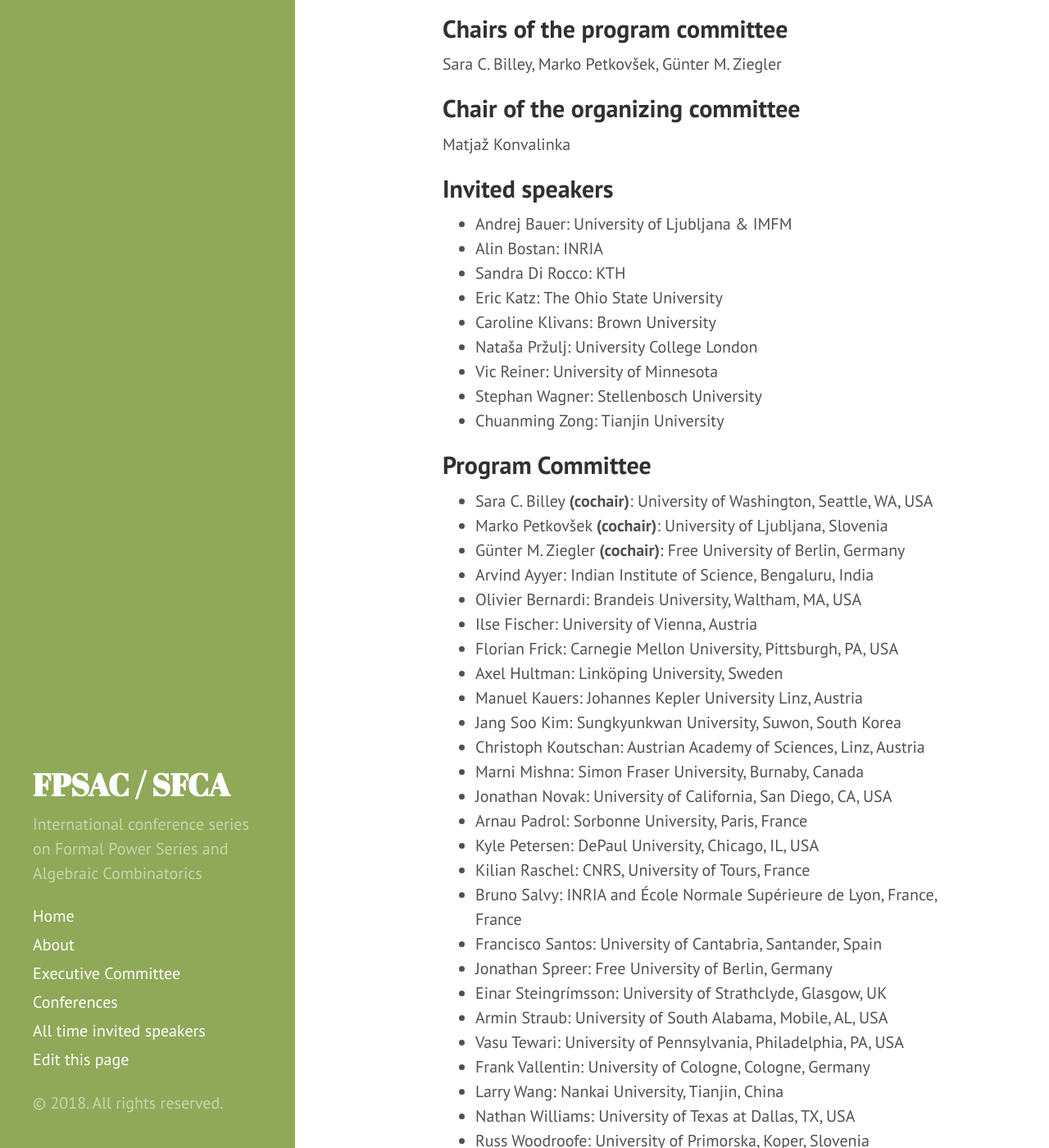
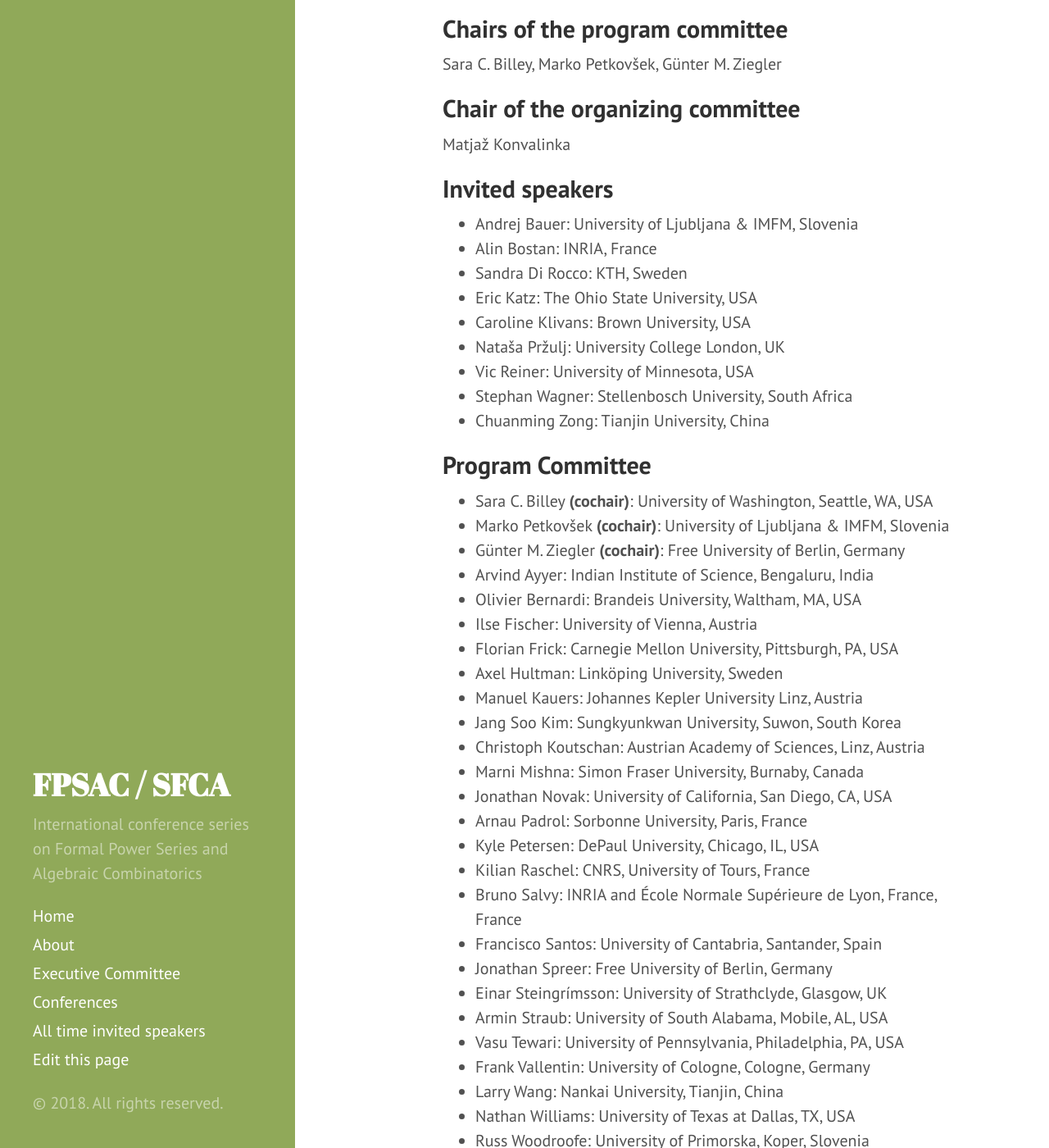
Before and after one commit to FPSAC/FPSAC.github.io, a Jekyll site: the page built from _confs/fpsac-2019.md, in a window 1280 px wide and 1400 px high, scrolled down 424 px. Shown: the whole window at 82% size. Built offline with Jekyll 4.4.1, drawn with Linux system fonts in a browser that asks for light colours; some of the changed text lies outside the part shown.

Commit message:
Update fpsac-2019.md

```diff
--- a/_confs/fpsac-2019.md
+++ b/_confs/fpsac-2019.md
@@ -10,23 +10,23 @@ site: http://fpsac2019.fmf.uni-lj.si/
 
 invited_speakers:
 - name: Andrej Bauer
-  affiliation: University of Ljubljana & IMFM
+  affiliation: University of Ljubljana & IMFM, Slovenia
 - name: Alin Bostan
-  affiliation: INRIA
+  affiliation: INRIA, France
 - name: Sandra Di Rocco
-  affiliation: KTH
+  affiliation: KTH, Sweden
 - name: Eric Katz
-  affiliation: The Ohio State University
+  affiliation: The Ohio State University, USA
 - name: Caroline Klivans
-  affiliation: Brown University
+  affiliation: Brown University, USA
 - name: Nataša Pržulj
-  affiliation: University College London
+  affiliation: University College London, UK
 - name: Vic Reiner
-  affiliation: University of Minnesota
+  affiliation: University of Minnesota, USA
 - name: Stephan Wagner
-  affiliation: Stellenbosch University
+  affiliation: Stellenbosch University, South Africa
 - name: Chuanming Zong
-  affiliation: Tianjin University
+  affiliation: Tianjin University, China
 
 
 program_committee:
@@ -35,7 +35,7 @@ program_committee:
   affiliation: University of Washington, Seattle, WA, USA
   role: cochair
 - name: Marko Petkovšek
-  affiliation: University of Ljubljana, Slovenia
+  affiliation: University of Ljubljana & IMFM, Slovenia
   role: cochair
 - name: Günter M. Ziegler
   affiliation: Free University of Berlin, Germany
@@ -92,7 +92,7 @@ program_committee:
 organizing_committee:
 
 - name: Matjaž Konvalinka
-  affiliation: University of Ljubljana, Slovenia
+  affiliation: University of Ljubljana & IMFM, Slovenia
   role: chair
 
 - name: Nicholas Beaton
@@ -100,6 +100,9 @@ organizing_committee:
 
 - name: Roger Behrend
   affiliation: University of Cardiff
+
+- name: Vesna Iršič
+  affiliation: University of Ljubljana & IMFM, Slovenia
 
 - name: Joel Lewis
   affiliation: The George Washington University
@@ -110,6 +113,9 @@ organizing_committee:
 - name: Martin Milanič
   affiliation: University of Primorska
 
+- name: Lara Vukšić
+  affiliation: University of Ljubljana & IMFM, Slovenia
+
 - name: Ole Warnaar
   affiliation: The University of Queensland
   role: executive committee contact
```
